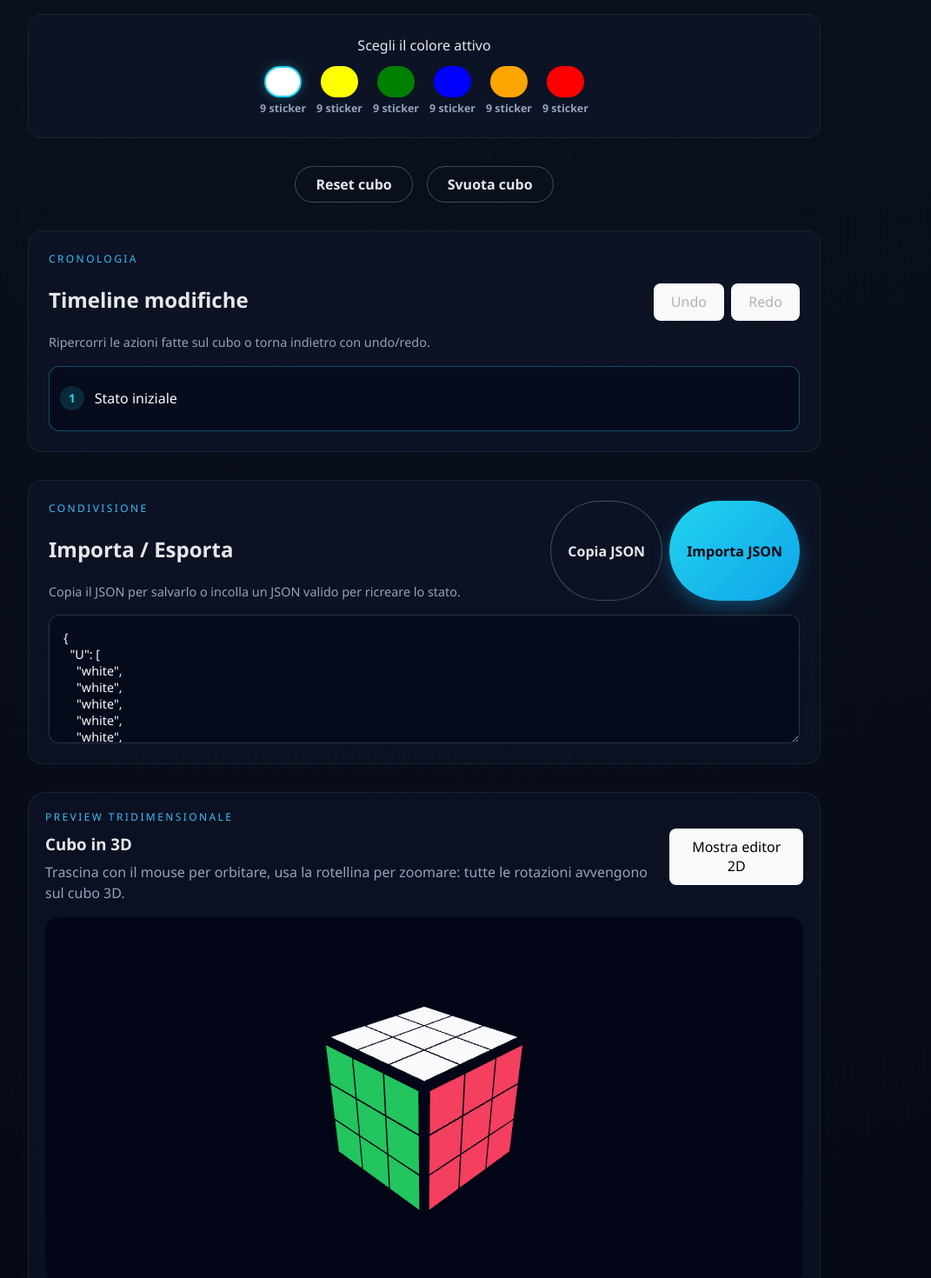
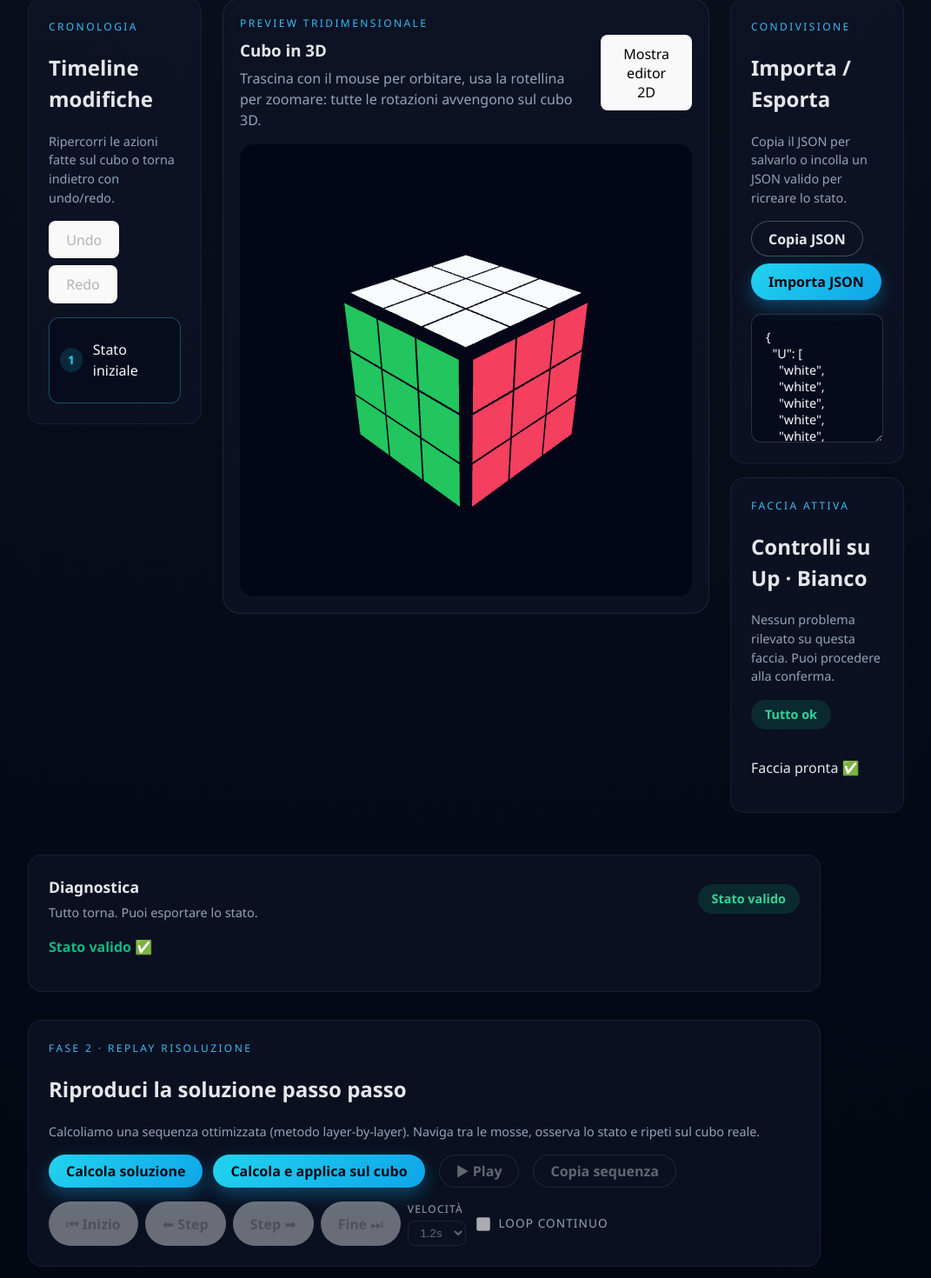
Before and after one commit to tommyagaa/Cube-solver, a React (Vite) app in the folder cubo-app/: page / in a window 1280 px wide. Shown: the part 1887-3357 px from the top of the page at 87% size, without its empty margins (152-1223 px from the left). Built offline with nearby package versions, Linux system fonts and the light colour scheme; what cubejs would draw is missing.

Commit message:
Refine layout and 3D viewer

```diff
--- a/cubo-app/src/App.css
+++ b/cubo-app/src/App.css
@@ -219,15 +219,22 @@ h1 {
   font-size: 0.9rem;
 }
 
-.visual-panel {
+.experience-grid {
+  width: 100%;
   display: flex;
   flex-direction: column;
   gap: 1.5rem;
+}
+
+.experience-column {
+  display: flex;
+  flex-direction: column;
+  gap: 1.25rem;
   width: 100%;
 }
 
-.visual-panel-full .cube-3d-wrapper {
-  width: 100%;
+.transfer-column {
+  gap: 1rem;
 }
 
 .cube-3d-wrapper {
@@ -318,22 +325,15 @@ h1 {
 }
 
 @media (min-width: 1120px) {
-  .visual-panel {
-    flex-direction: row;
-    align-items: stretch;
-  }
-
-  .cube-3d-wrapper,
-  .net-wrapper {
-    flex: 1;
+  .experience-grid {
+    display: grid;
+    grid-template-columns: minmax(200px, 0.7fr) minmax(560px, 2.3fr) minmax(200px, 0.7fr);
+    gap: 1.5rem;
+    align-items: flex-start;
   }
 
   .cube-3d-panel {
-    height: 420px;
-  }
-
-  .visual-panel-full .cube-3d-wrapper {
-    max-width: none;
+    height: 520px;
   }
 }
 
--- a/cubo-app/src/App.tsx
+++ b/cubo-app/src/App.tsx
@@ -499,11 +499,6 @@ function App() {
         onRotateFace={handleRotateFace}
       />
 
-      <FaceDiagnostics
-        activeFace={activeFace}
-        issues={issuesByFace[activeFace] ?? []}
-      />
-
       <section className="palette">
         <p>Scegli il colore attivo</p>
         <div className="swatches">
@@ -541,19 +536,16 @@ function App() {
         </button>
       </div>
 
+      <section className="experience-grid">
+        <div className="experience-column timeline-column">
           <HistoryPanel
             entries={timeline.entries.map(({ id, label }) => ({ id, label }))}
             currentIndex={timeline.index}
             onUndo={undo}
             onRedo={redo}
           />
-
-      <StateTransferPanel
-        state={cube}
-        onImport={handleImport}
-      />
-
-      <section className={`visual-panel ${shouldShowNet ? '' : 'visual-panel-full'}`}>
+        </div>
+        <div className="experience-column cube-column">
           <div className="cube-3d-wrapper">
             <div className="cube-3d-head">
               <div>
@@ -581,8 +573,21 @@ function App() {
               moveQueueRef={moveQueueRef}
             />
           </div>
+        </div>
+        <div className="experience-column transfer-column">
+          <StateTransferPanel
+            state={cube}
+            onImport={handleImport}
+          />
+          <FaceDiagnostics
+            activeFace={activeFace}
+            issues={issuesByFace[activeFace] ?? []}
+          />
+        </div>
+      </section>
+
       {shouldShowNet && (
-          <div className="net-wrapper">
+        <div className="net-wrapper net-standalone">
           <CubeNet
             state={cube}
             highlightedStickers={highlighted}
@@ -592,7 +597,6 @@ function App() {
           />
         </div>
       )}
-      </section>
       <ValidationPanel issues={validationIssues} />
       {solverStatus === 'complete' && (
         <section className="resolution-banner">
--- a/cubo-app/src/components/Cube3D.tsx
+++ b/cubo-app/src/components/Cube3D.tsx
@@ -3,6 +3,8 @@ import type { MutableRefObject } from 'react'
 import * as THREE from 'three'
 import { OrbitControls } from 'three/examples/jsm/controls/OrbitControls.js'
 import type { CubeState, Face, Move, MoveModifier } from '../lib/cube/types'
+import { cloneCube } from '../lib/cube/state'
+import { applyMove } from '../lib/cube/moves'
 
 const COLOR_MAP: Record<string, string> = {
   white: '#f8fafc',
@@ -145,7 +147,8 @@ const Cube3D = ({ state, moveFeedVersion, moveQueueRef }: Cube3DProps) => {
   const resizeHandlerRef = useRef<(() => void) | null>(null)
   const pendingMovesRef = useRef<Move[]>([])
   const isAnimatingRef = useRef(false)
-  const latestStateRef = useRef(state)
+  const latestStateRef = useRef(cloneCube(state))
+  const displayedStateRef = useRef(cloneCube(state))
   const animationFrameRef = useRef<number | null>(null)
   const [viewerStatus, setViewerStatus] = useState<ViewerStatus>('loading')
   const [viewerMessage, setViewerMessage] = useState('Inizializzazione vista 3D...')
@@ -164,6 +167,11 @@ const Cube3D = ({ state, moveFeedVersion, moveQueueRef }: Cube3DProps) => {
       const nextColor = cubeState[face][index]
       material.color.set(getColorHex(nextColor))
     })
+  }
+
+  const syncDisplayedState = (cubeState: CubeState) => {
+    displayedStateRef.current = cloneCube(cubeState)
+    applyColors(displayedStateRef.current)
   }
 
   const buildStickers = (group: THREE.Group) => {
@@ -277,7 +285,7 @@ const Cube3D = ({ state, moveFeedVersion, moveQueueRef }: Cube3DProps) => {
       cubeGroupRef.current = cubeGroup
 
       buildStickers(cubeGroup)
-      applyColors(state)
+      syncDisplayedState(state)
 
       setViewerStatus('ready')
       setViewerMessage('')
@@ -379,11 +387,14 @@ const Cube3D = ({ state, moveFeedVersion, moveQueueRef }: Cube3DProps) => {
     }
     const nextMove = pendingMovesRef.current.shift()
     if (!nextMove) {
+      syncDisplayedState(latestStateRef.current)
       return
     }
     isAnimatingRef.current = true
     await rotateLayer(nextMove)
-    applyColors(latestStateRef.current)
+    const nextDisplayState = applyMove(displayedStateRef.current, nextMove)
+    displayedStateRef.current = nextDisplayState
+    applyColors(displayedStateRef.current)
     isAnimatingRef.current = false
     processQueue()
   }
@@ -423,9 +434,9 @@ const Cube3D = ({ state, moveFeedVersion, moveQueueRef }: Cube3DProps) => {
   }, [initAttempt])
 
   useEffect(() => {
-    latestStateRef.current = state
-    if (!isAnimatingRef.current) {
-      applyColors(state)
+    latestStateRef.current = cloneCube(state)
+    if (!isAnimatingRef.current && pendingMovesRef.current.length === 0) {
+      syncDisplayedState(state)
     }
   }, [state])
 
```
Lines whose indentation alone changed are shown as unchanged.
